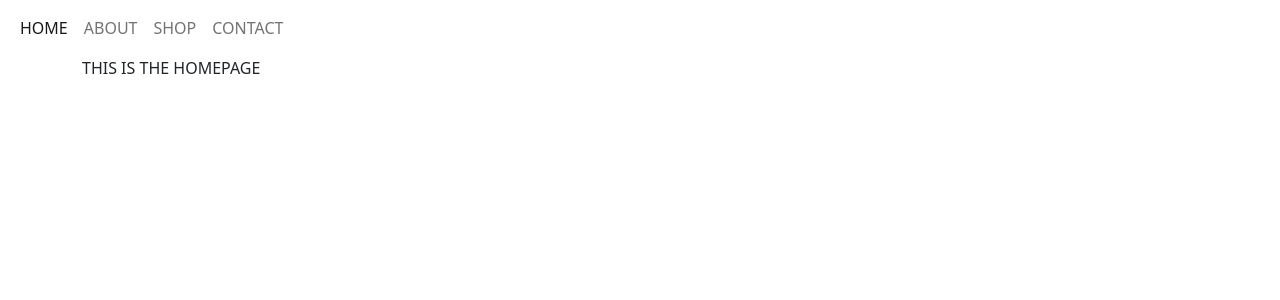
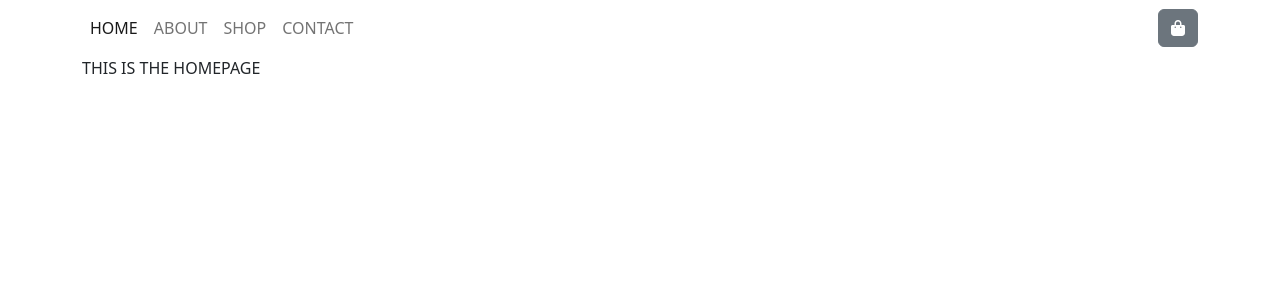
Before and after one commit to shay90210/teachers-club-app, a React (Create React App) app: page / in a window 1280 px wide. Shown: the top 300 px of the page. Built offline with nearby package versions, Linux system fonts and the light colour scheme.

Commit message:
navigation bar

```diff
--- a/src/components/NavigationBar.tsx
+++ b/src/components/NavigationBar.tsx
@@ -3,11 +3,17 @@ import {
     NavItem,
     Collapse,
     Navbar,
-    NavbarToggler
+    NavbarToggler,
+    Container,
+    Button
 }
     from 'reactstrap';
+
 import { NavLink } from 'react-router-dom';
 import { useState } from 'react';
+
+import { FontAwesomeIcon } from '@fortawesome/react-fontawesome'
+import { faShoppingBag } from '@fortawesome/free-solid-svg-icons';
 
 export const NavigationBar = () => {
     const [menuOpen, setMenuOpen] = useState(false);
@@ -19,9 +25,10 @@ export const NavigationBar = () => {
             className='main-nav'
             light
         >
+            <Container>
                 <NavbarToggler onClick={() => setMenuOpen(!menuOpen)} />
                 <Collapse isOpen={menuOpen} navbar>
-                <Nav className='ml-auto' align-items navbar>
+                    <Nav className='me-auto' navbar>
                         <NavItem>
                             <NavLink className='nav-link' to='/'> HOME</NavLink>
                         </NavItem>
@@ -35,7 +42,9 @@ export const NavigationBar = () => {
                             <NavLink className='nav-link' to='/contact'> CONTACT</NavLink>
                         </NavItem>
                     </Nav>
+                    <Button><FontAwesomeIcon icon={faShoppingBag} /></Button>
                 </Collapse>
+            </Container>
         </Navbar>
     )
 };
```
Lines whose indentation alone changed are shown as unchanged.
